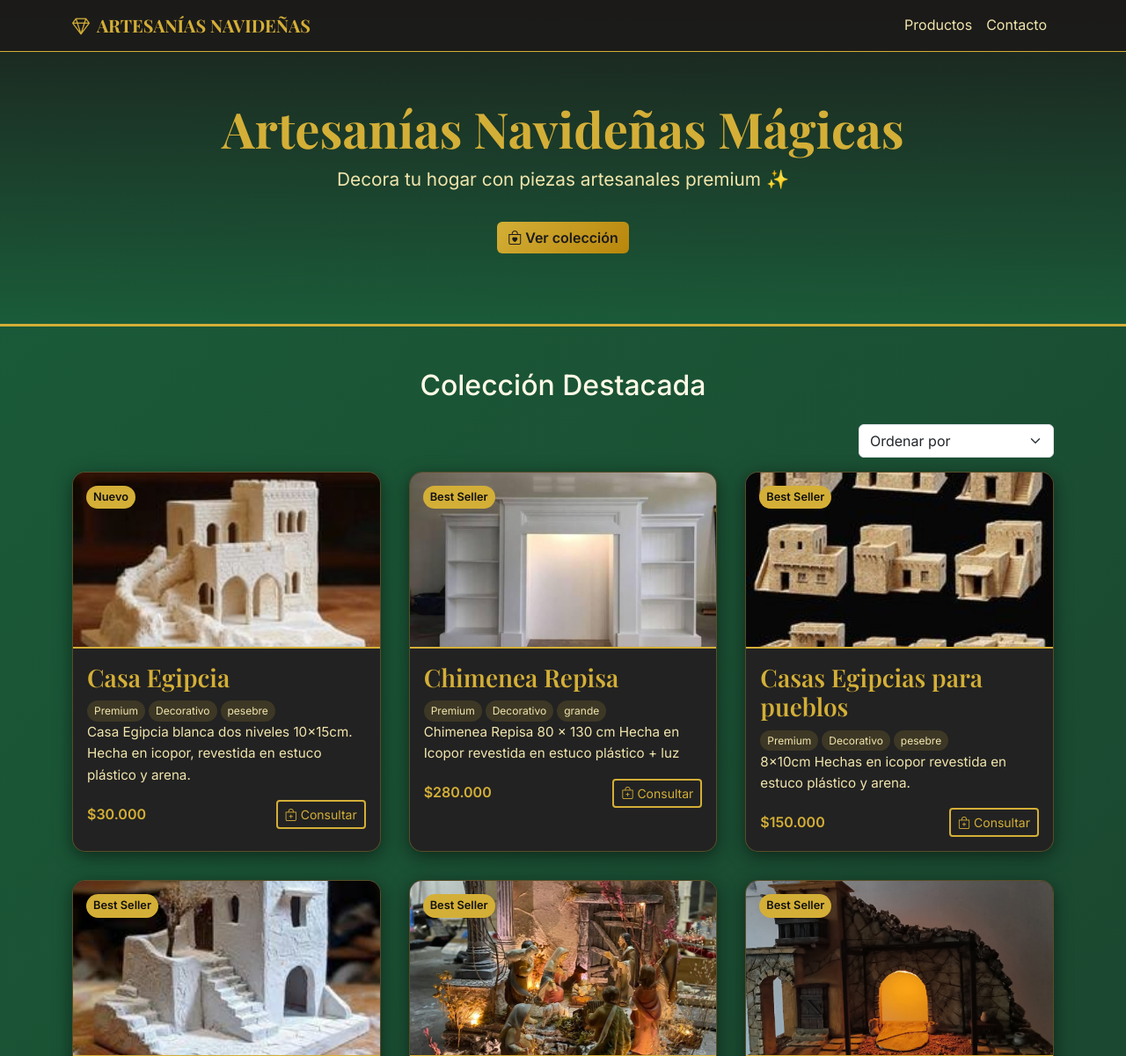
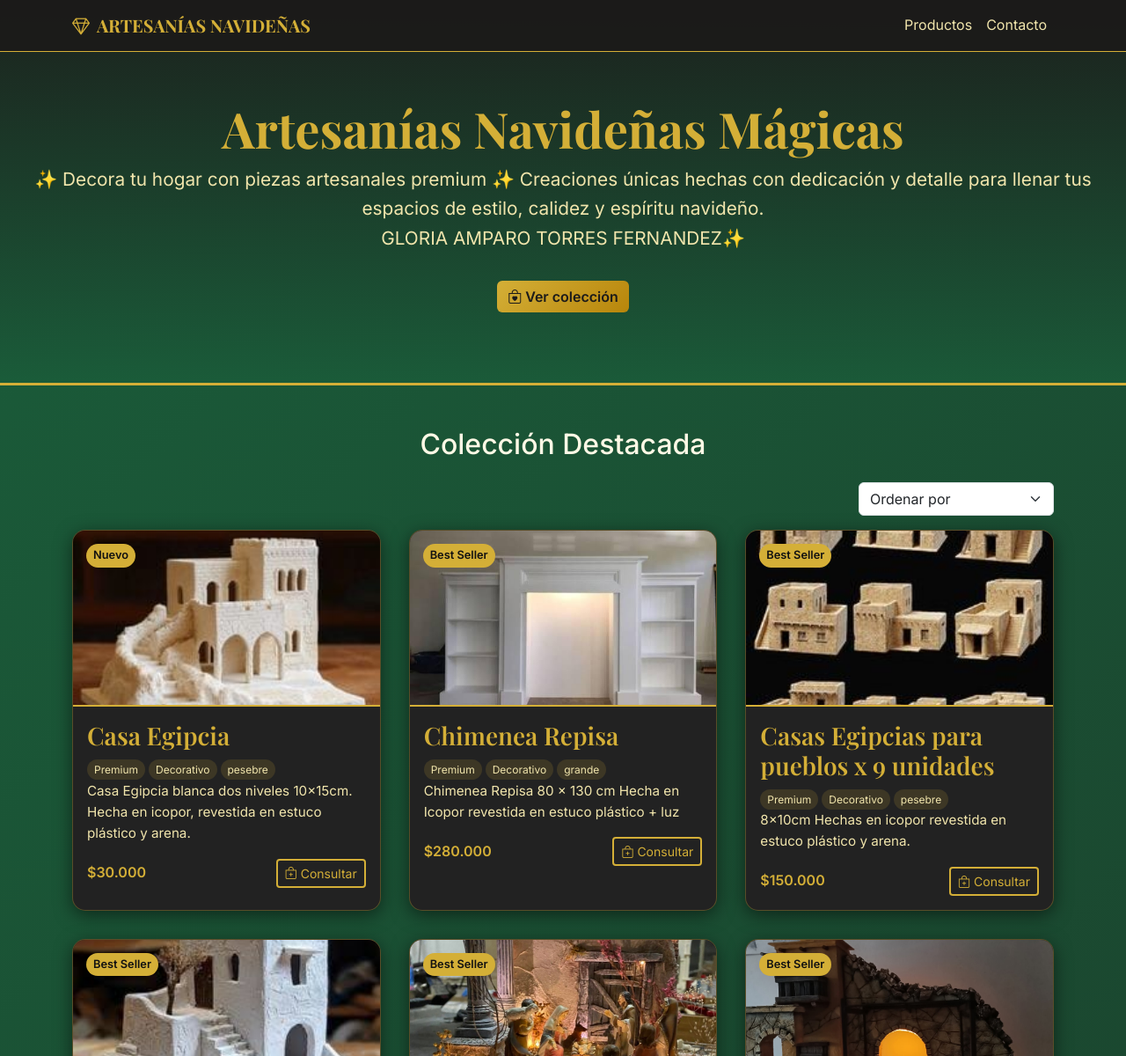
Before and after one commit to anyisusano/PROYECTO_NAVIDE-O, a plain HTML site: page index.html in a window 1280 px wide. Shown: the top 1200 px of the page at 88% size. Drawn offline with nearby package versions, Linux system fonts and the light colour scheme.

Commit message:
Update index.html

```diff
--- a/index.html
+++ b/index.html
@@ -29,7 +29,8 @@
 <!-- HEADER -->
 <div class="header-container">
   <h1>Artesanías Navideñas Mágicas</h1>
-  <p class="subtitle">Decora tu hogar con piezas artesanales premium ✨</p>
+  <p class="subtitle">✨ Decora tu hogar con piezas artesanales premium ✨
+Creaciones únicas hechas con dedicación y detalle para llenar tus espacios de estilo, calidez y espíritu navideño. <br>GLORIA AMPARO TORRES FERNANDEZ✨</p>
   <a href="#productos" class="btn btn-gold mt-3"><i class="bi bi-bag-heart me-1"></i>Ver colección</a>
 </div>
 
@@ -107,7 +108,7 @@
           <img src="./IMG/dos.jpg" alt="Casas Egipcias para pueblos">
         </div>
         <div class="product-info">
-          <h3 class="product-name">Casas Egipcias para pueblos</h3>
+          <h3 class="product-name">Casas Egipcias para pueblos x 9 unidades</h3>
           <span class="chip">Premium</span><span class="chip">Decorativo</span><span class="chip">pesebre</span>
           <p class="product-description">8×10cm Hechas en icopor revestida en estuco plástico y arena.</p>
           <div class="d-flex justify-content-between align-items-center">
```
